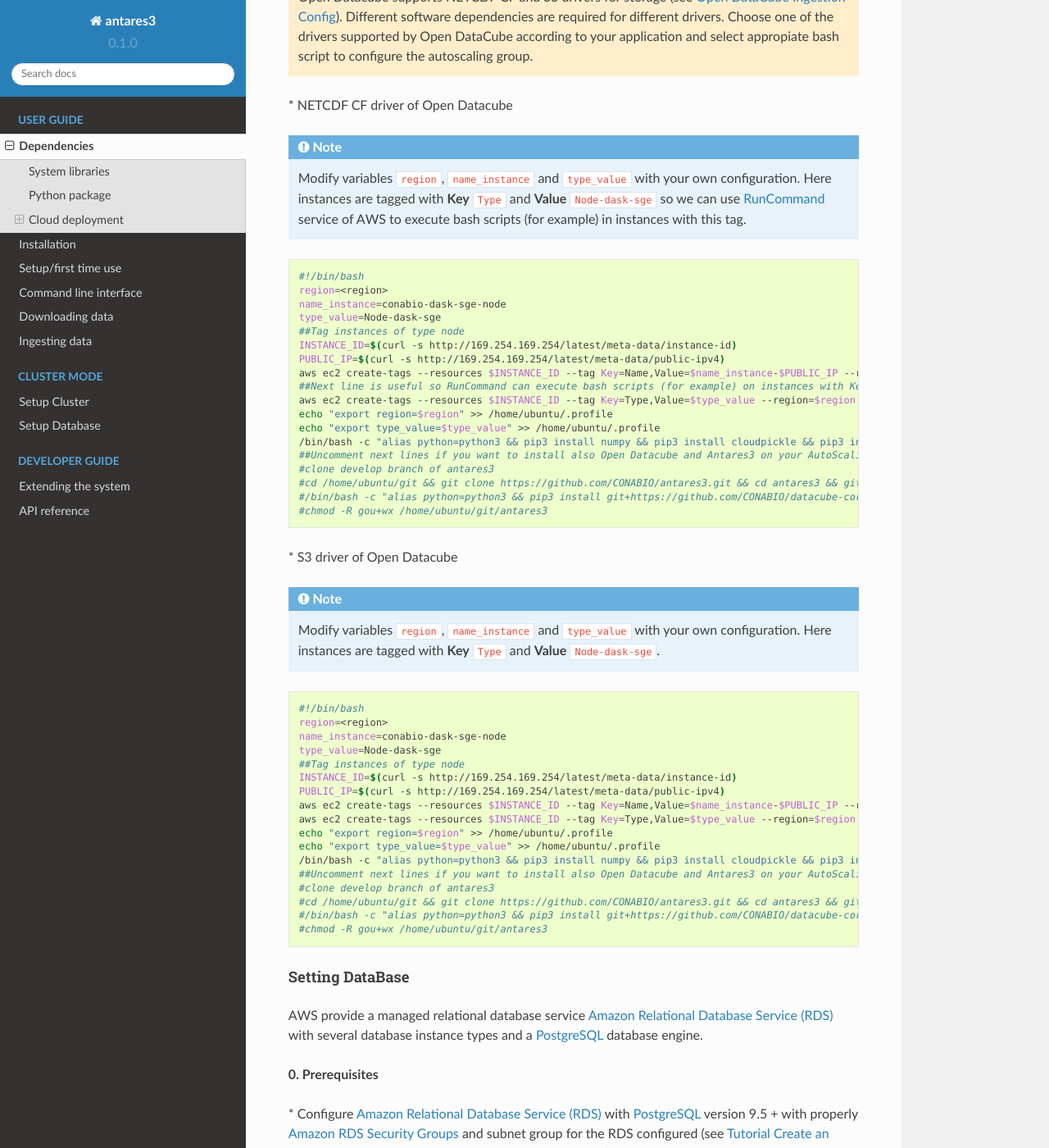
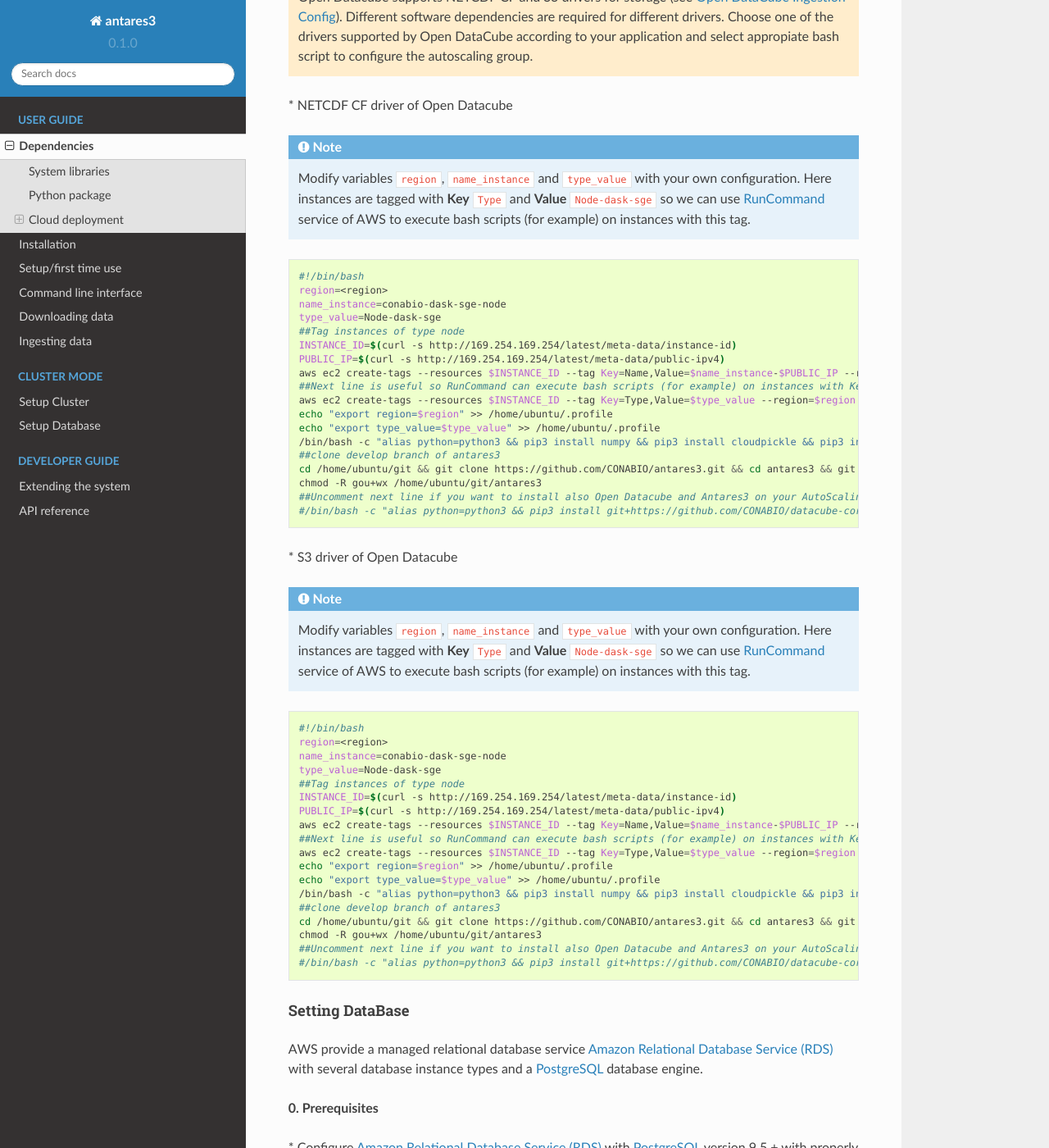
Before and after one commit to CONABIO/antares3, a Sphinx documentation site: the page built from docs/dependencies.rst, in a window 1280 px wide and 1400 px high, scrolled down 4412 px. Shown: the whole window at 82% size. Built offline with Sphinx 7.4.7 and the Read the Docs theme 2.0.0, drawn with Linux system fonts in a browser that asks for light colours.

Commit message:
final changes, formatting text

```diff
--- a/docs/dependencies.rst
+++ b/docs/dependencies.rst
@@ -243,7 +243,7 @@ Once created an AMI of AWS from previous step, use the following bash script to
 
 .. note::
 
-    Modify variables ``region``, ``name_instance`` and ``type_value`` with your own configuration. Here instances are tagged with **Key** ``Type`` and **Value** ``Node-dask-sge`` so we can use `RunCommand`_ service of AWS to execute bash scripts (for example) in instances with this tag.
+    Modify variables ``region``, ``name_instance`` and ``type_value`` with your own configuration. Here instances are tagged with **Key** ``Type`` and **Value** ``Node-dask-sge`` so we can use `RunCommand`_ service of AWS to execute bash scripts (for example) on instances with this tag.
 
 .. code-block:: bash
 
@@ -260,17 +260,19 @@ Once created an AMI of AWS from previous step, use the following bash script to
     echo "export region=$region" >> /home/ubuntu/.profile
     echo "export type_value=$type_value" >> /home/ubuntu/.profile
     /bin/bash -c "alias python=python3 && pip3 install numpy && pip3 install cloudpickle && pip3 install GDAL==$(gdal-config --version) --global-option=build_ext --global-option='-I/usr/include/gdal' && pip3 install rasterio==1.0a12 && pip3 install scipy"
-    ##Uncomment next lines if you want to install also Open Datacube and Antares3 on your AutoScalingGroup, we are using right now a fork from Open Datacube repo
-    #clone develop branch of antares3
-    #cd /home/ubuntu/git && git clone https://github.com/CONABIO/antares3.git && cd antares3 && git checkout -b develop origin/develop
+    ##clone develop branch of antares3
+    cd /home/ubuntu/git && git clone https://github.com/CONABIO/antares3.git && cd antares3 && git checkout -b develop origin/develop
+    chmod -R gou+wx /home/ubuntu/git/antares3
+    ##Uncomment next line if you want to install also Open Datacube and Antares3 on your AutoScalingGroup, we are using right now a fork from Open Datacube repo
     #/bin/bash -c "alias python=python3 && pip3 install git+https://github.com/CONABIO/datacube-core.git@develop && cd /home/ubuntu/git/antares3 && pip3 install -e ."
-    #chmod -R gou+wx /home/ubuntu/git/antares3
+
 
 \* S3 driver of Open Datacube
 
 .. note::
 
-    Modify variables ``region``, ``name_instance`` and ``type_value`` with your own configuration. Here instances are tagged with **Key** ``Type`` and **Value** ``Node-dask-sge``.
+    Modify variables ``region``, ``name_instance`` and ``type_value`` with your own configuration. Here instances are tagged with **Key** ``Type`` and **Value** ``Node-dask-sge`` so we can use `RunCommand`_ service of AWS to execute bash scripts (for example) on instances with this tag.
+
 
 
 .. code-block:: bash
@@ -283,15 +285,16 @@ Once created an AMI of AWS from previous step, use the following bash script to
     INSTANCE_ID=$(curl -s http://169.254.169.254/latest/meta-data/instance-id)
     PUBLIC_IP=$(curl -s http://169.254.169.254/latest/meta-data/public-ipv4)
     aws ec2 create-tags --resources $INSTANCE_ID --tag Key=Name,Value=$name_instance-$PUBLIC_IP --region=$region
+    ##Next line is useful so RunCommand can execute bash scripts (for example) on instances with Key=Type, Value=$type_value
     aws ec2 create-tags --resources $INSTANCE_ID --tag Key=Type,Value=$type_value --region=$region
     echo "export region=$region" >> /home/ubuntu/.profile
     echo "export type_value=$type_value" >> /home/ubuntu/.profile
     /bin/bash -c "alias python=python3 && pip3 install numpy && pip3 install cloudpickle && pip3 install GDAL==$(gdal-config --version) --global-option=build_ext --global-option='-I/usr/include/gdal' && pip3 install rasterio==1.0a12 && pip3 install scipy && pip3 install boto3 && pip3 install SharedArray && pip3 install pathos && pip3 install zstandard"
-    ##Uncomment next lines if you want to install also Open Datacube and Antares3 on your AutoScalingGroup, we are using right now a fork from Open Datacube repo
-    #clone develop branch of antares3
-    #cd /home/ubuntu/git && git clone https://github.com/CONABIO/antares3.git && cd antares3 && git checkout -b develop origin/develop
+    ##clone develop branch of antares3
+    cd /home/ubuntu/git && git clone https://github.com/CONABIO/antares3.git && cd antares3 && git checkout -b develop origin/develop
+    chmod -R gou+wx /home/ubuntu/git/antares3
+    ##Uncomment next line if you want to install also Open Datacube and Antares3 on your AutoScalingGroup, we are using right now a fork from Open Datacube repo
     #/bin/bash -c "alias python=python3 && pip3 install git+https://github.com/CONABIO/datacube-core.git@develop && cd /home/ubuntu/git/antares3 && pip3 install -e ."
-    #chmod -R gou+wx /home/ubuntu/git/antares3
 
 Setting DataBase
 ^^^^^^^^^^^^^^^^
```
